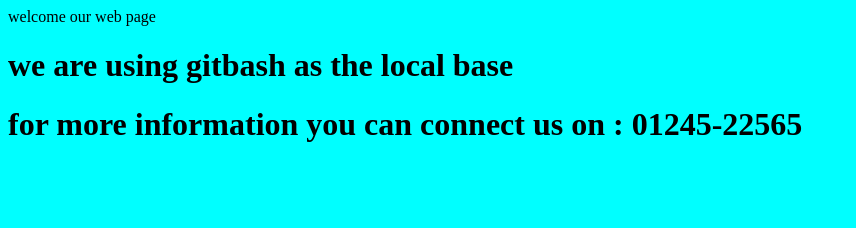
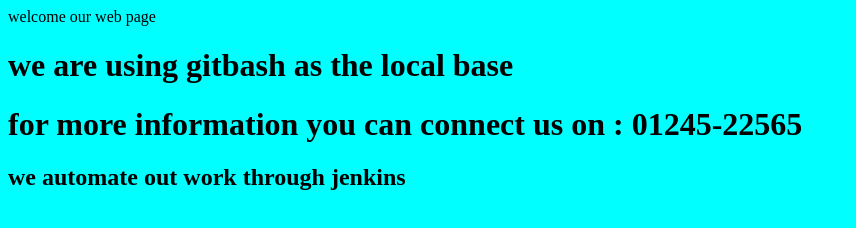
Before and after one commit to technet001/indexpage, a plain HTML site: page index.html in a window 1280 px wide. Shown: the whole page, without its empty margins (0-856 px from the left). Drawn offline with Linux system fonts and the light colour scheme.

Commit message:
version index

```diff
--- a/index.html
+++ b/index.html
@@ -3,3 +3,4 @@
 <head> welcome our web page </head>
 <h1> we are using gitbash as the local base </h1>
 <h1> for more information you can connect us on : 01245-22565 </h1>
+<h2> we automate out work through jenkins </h2>
```
